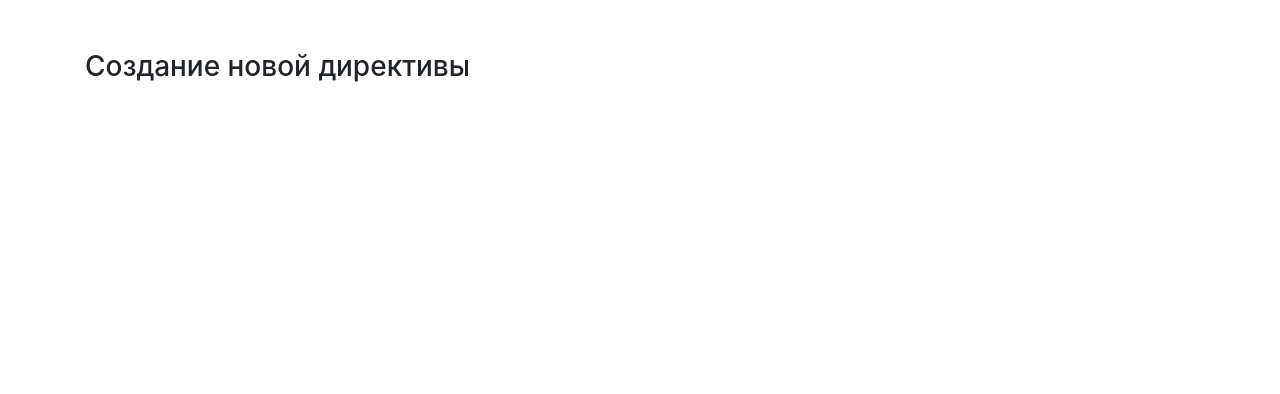
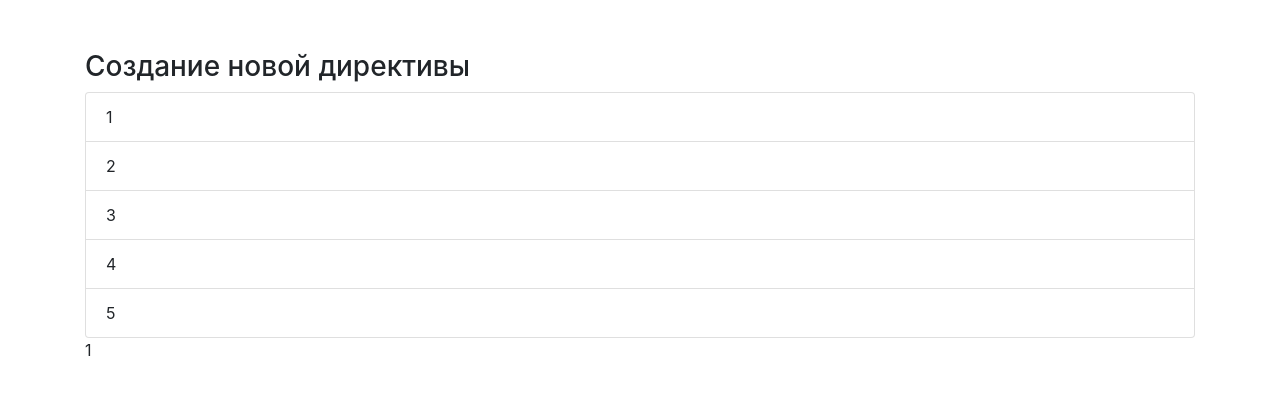
Before and after one commit to BlackNastie/my-first-app, an Angular app: page / in a window 1280 px wide. Shown: the top 394 px of the page. Built offline with nearby package versions, Linux system fonts and the light colour scheme.

Commit message:
lesson 24

```diff
--- a/src/app/app.component.html
+++ b/src/app/app.component.html
@@ -4,8 +4,20 @@
 
       <h3 [appBackground]="'blue'" [defaultColor]="'transparent'">{{headerText}}</h3>
 
+        <ul class="list-group">
+            <li *ngFor="let item of items" (click)="onClick(item)" class="list-group-item">
+                {{item}}
+            </li>
+        </ul>
+
+        <div [ngSwitch]="current">
+            <p *ngSwitchCase="1">1</p>
+            <p *ngSwitchCase="2">2</p>
+            <p *ngSwitchCase="3">3</p>
+            <p *ngSwitchDefault>default</p>
+        </div>
+
     </div>
 </div>
 
-
 <router-outlet></router-outlet>
--- a/src/app/app.component.ts
+++ b/src/app/app.component.ts
@@ -8,4 +8,10 @@
 
 export class AppComponent {
   headerText = 'Создание новой директивы';
+  items = [1,2,3,4,5];
+  current = 1;
+
+  onClick(number: number) {
+    this.current = number;
+  }
 }
```
